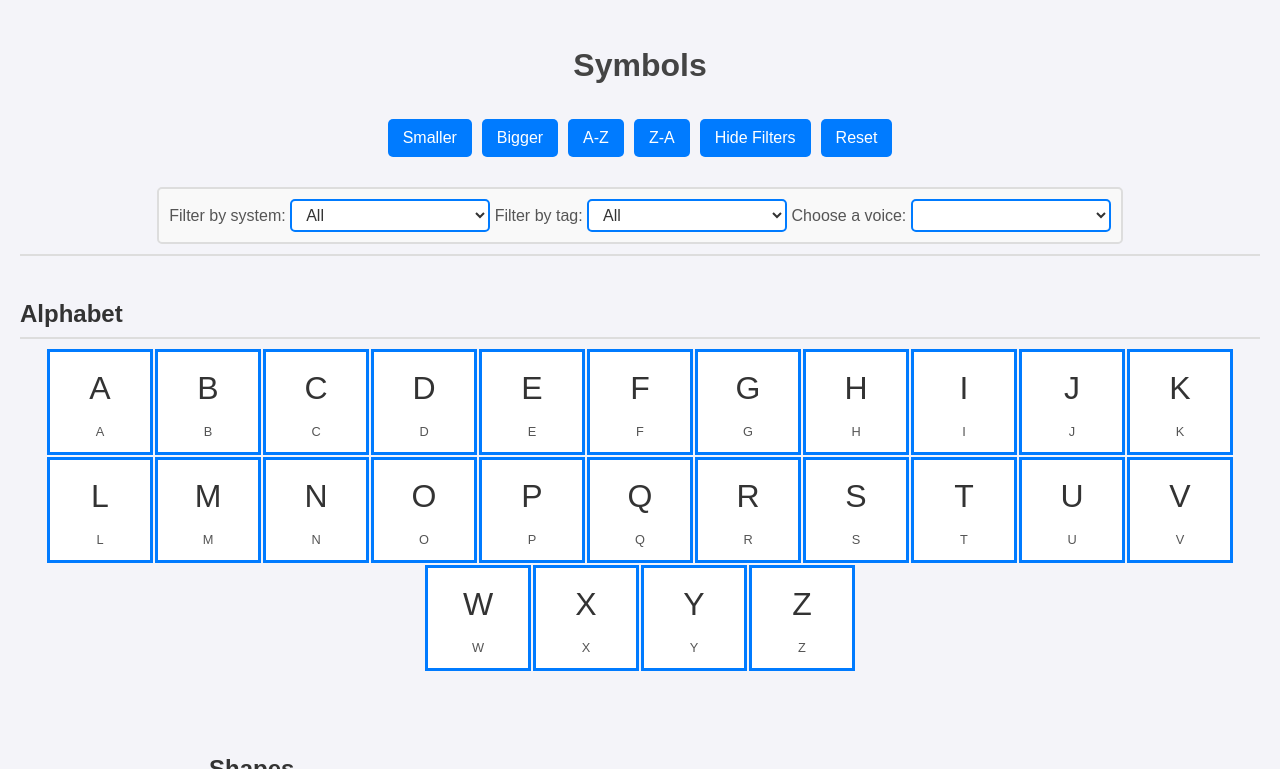
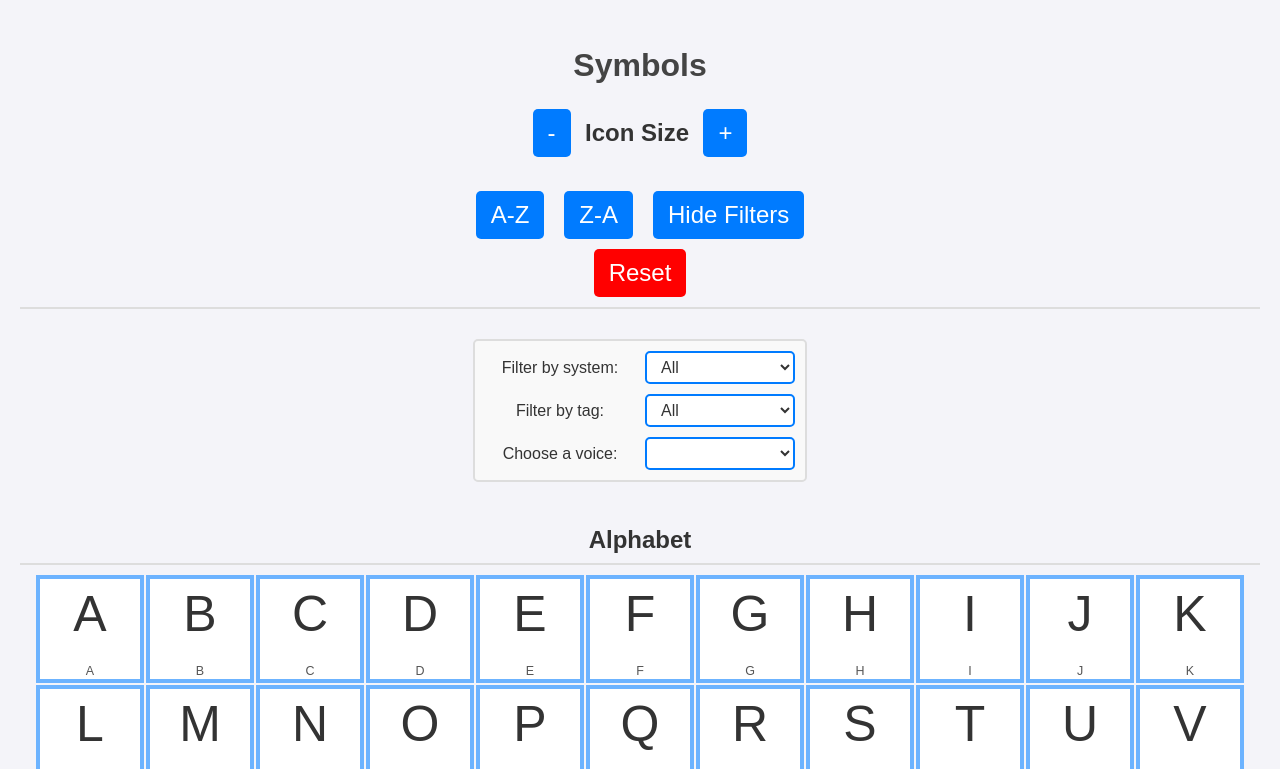
Before and after one commit to dnslp/aac-v1, a plain HTML site: page index.html in a window 1280 px wide. Both pictures are taken after a click on the button "Show Filters". Shown: the top 769 px of the page. Drawn offline with Linux system fonts and the light colour scheme.

Commit message:
change styles

```diff
--- a/index.html
+++ b/index.html
@@ -10,15 +10,22 @@
 <script src="script.js" type="module"></script>
 <body>
     <h1>Symbols</h1>
+<div class="size">
+    <button id="decreaseSize" class="action-button">-</button>
+    <h2>Icon Size</h2>
+    <button id="increaseSize" class="action-button">+</button>
+</div>
     <div class="controls">
+
         <div class="button-group">
-            <button id="decreaseSize" class="action-button">Smaller</button>
-            <button id="increaseSize" class="action-button">Bigger</button>
             <button id="sortAscending" class="action-button">A-Z</button>
             <button id="sortDescending" class="action-button">Z-A</button>
             <button id="toggleFilterBar" class="action-button">Show Filters</button>
         </div>
-        <div class="filter-bar">
+        <button id="reset" class="action-button">Reset</button>
+    </div>
+
+    <div id="filterBar" class="filter-bar">
         <label for="filterSystem" class="filter-label">Filter by system:</label>
         <select id="filterSystem" class="styled-dropdown">
             <option value="all">All</option>
@@ -32,9 +39,9 @@
         <label for="voiceSelect" class="filter-label">Choose a voice:</label>
         <select id="voiceSelect" class="styled-dropdown"></select>
     </div>
-    </div>
 
-    <div class="symbol-container" id="symbolContainer">
+    <div class="symbol-container" id="symbolContainer"></div>
+
 
     </div>
 
--- a/items.js
+++ b/items.js
@@ -1,85 +1,85 @@
 export const items = [
-    { symbol: "A", type: "text", system: "Alphabet", label: "A", tags: ["letter"] },
-    { symbol: "B", type: "text", system: "Alphabet", label: "B", tags: ["letter"] },
-    { symbol: "C", type: "text", system: "Alphabet", label: "C", tags: ["letter"] },
-    { symbol: "D", type: "text", system: "Alphabet", label: "D", tags: ["letter"] },
-    { symbol: "E", type: "text", system: "Alphabet", label: "E", tags: ["letter"] },
-    { symbol: "F", type: "text", system: "Alphabet", label: "F", tags: ["letter"] },
-    { symbol: "G", type: "text", system: "Alphabet", label: "G", tags: ["letter"] },
-    { symbol: "H", type: "text", system: "Alphabet", label: "H", tags: ["letter"] },
-    { symbol: "I", type: "text", system: "Alphabet", label: "I", tags: ["letter"] },
-    { symbol: "J", type: "text", system: "Alphabet", label: "J", tags: ["letter"] },
-    { symbol: "K", type: "text", system: "Alphabet", label: "K", tags: ["letter"] },
-    { symbol: "L", type: "text", system: "Alphabet", label: "L", tags: ["letter"] },
-    { symbol: "M", type: "text", system: "Alphabet", label: "M", tags: ["letter"] },
-    { symbol: "N", type: "text", system: "Alphabet", label: "N", tags: ["letter"] },
-    { symbol: "O", type: "text", system: "Alphabet", label: "O", tags: ["letter"] },
-    { symbol: "P", type: "text", system: "Alphabet", label: "P", tags: ["letter"] },
-    { symbol: "Q", type: "text", system: "Alphabet", label: "Q", tags: ["letter"] },
-    { symbol: "R", type: "text", system: "Alphabet", label: "R", tags: ["letter"] },
-    { symbol: "S", type: "text", system: "Alphabet", label: "S", tags: ["letter"] },
-    { symbol: "T", type: "text", system: "Alphabet", label: "T", tags: ["letter"] },
-    { symbol: "U", type: "text", system: "Alphabet", label: "U", tags: ["letter"] },
-    { symbol: "V", type: "text", system: "Alphabet", label: "V", tags: ["letter"] },
-    { symbol: "W", type: "text", system: "Alphabet", label: "W", tags: ["letter"] },
-    { symbol: "X", type: "text", system: "Alphabet", label: "X", tags: ["letter"] },
-    { symbol: "Y", type: "text", system: "Alphabet", label: "Y", tags: ["letter"] },
-    { symbol: "Z", type: "text", system: "Alphabet", label: "Z", tags: ["letter"] },
+    { symbol: "A", type: "text", system: "Alphabet", label: "A", tags: ["letter", "SLP", "OT"] },
+    { symbol: "B", type: "text", system: "Alphabet", label: "B", tags: ["letter", "SLP", "OT"] },
+    { symbol: "C", type: "text", system: "Alphabet", label: "C", tags: ["letter", "SLP", "OT"] },
+    { symbol: "D", type: "text", system: "Alphabet", label: "D", tags: ["letter", "SLP", "OT"] },
+    { symbol: "E", type: "text", system: "Alphabet", label: "E", tags: ["letter", "SLP", "OT"] },
+    { symbol: "F", type: "text", system: "Alphabet", label: "F", tags: ["letter", "SLP", "OT"] },
+    { symbol: "G", type: "text", system: "Alphabet", label: "G", tags: ["letter", "SLP", "OT"] },
+    { symbol: "H", type: "text", system: "Alphabet", label: "H", tags: ["letter", "SLP", "OT"] },
+    { symbol: "I", type: "text", system: "Alphabet", label: "I", tags: ["letter", "SLP", "OT"] },
+    { symbol: "J", type: "text", system: "Alphabet", label: "J", tags: ["letter", "SLP", "OT"] },
+    { symbol: "K", type: "text", system: "Alphabet", label: "K", tags: ["letter", "SLP", "OT"] },
+    { symbol: "L", type: "text", system: "Alphabet", label: "L", tags: ["letter", "SLP", "OT"] },
+    { symbol: "M", type: "text", system: "Alphabet", label: "M", tags: ["letter", "SLP", "OT"] },
+    { symbol: "N", type: "text", system: "Alphabet", label: "N", tags: ["letter", "SLP", "OT"] },
+    { symbol: "O", type: "text", system: "Alphabet", label: "O", tags: ["letter", "SLP", "OT"] },
+    { symbol: "P", type: "text", system: "Alphabet", label: "P", tags: ["letter", "SLP", "OT"] },
+    { symbol: "Q", type: "text", system: "Alphabet", label: "Q", tags: ["letter", "SLP", "OT"] },
+    { symbol: "R", type: "text", system: "Alphabet", label: "R", tags: ["letter", "SLP", "OT"] },
+    { symbol: "S", type: "text", system: "Alphabet", label: "S", tags: ["letter", "SLP", "OT"] },
+    { symbol: "T", type: "text", system: "Alphabet", label: "T", tags: ["letter", "SLP", "OT"] },
+    { symbol: "U", type: "text", system: "Alphabet", label: "U", tags: ["letter", "SLP", "OT"] },
+    { symbol: "V", type: "text", system: "Alphabet", label: "V", tags: ["letter", "SLP", "OT"] },
+    { symbol: "W", type: "text", system: "Alphabet", label: "W", tags: ["letter", "SLP", "OT"] },
+    { symbol: "X", type: "text", system: "Alphabet", label: "X", tags: ["letter", "SLP", "OT"] },
+    { symbol: "Y", type: "text", system: "Alphabet", label: "Y", tags: ["letter", "SLP", "OT"] },
+    { symbol: "Z", type: "text", system: "Alphabet", label: "Z", tags: ["letter", "SLP", "OT"] },
     {
         symbol: `<svg xmlns="http://www.w3.org/2000/svg" viewBox="0 0 100 100"><circle cx="50" cy="50" r="40" fill="red" stroke="black" stroke-width="3"/></svg>`,
         type: "svg",
         system: "shapes",
         label: "Circle",
-        tags: ["shape", "geometry"]
+        tags: ["shape", "OT"]
     },
     {
         symbol: `<svg xmlns="http://www.w3.org/2000/svg" viewBox="0 0 100 100"><rect x="20" y="20" width="60" height="60" fill="blue" stroke="black" stroke-width="3"/></svg>`,
         type: "svg",
         system: "shapes",
         label: "Square",
-        tags: ["shape", "geometry"]
+        tags: ["shape", "OT"]
     },
     {
         symbol: `<svg xmlns="http://www.w3.org/2000/svg" viewBox="0 0 100 100"><polygon points="50,10 90,90 10,90" fill="green" stroke="black" stroke-width="3"/></svg>`,
         type: "svg",
         system: "shapes",
         label: "Triangle",
-        tags: ["shape", "geometry"]
+        tags: ["shape", "OT"]
     },
     {
         symbol: `<svg xmlns="http://www.w3.org/2000/svg" viewBox="0 0 100 100"><ellipse cx="50" cy="50" rx="40" ry="25" fill="purple" stroke="black" stroke-width="3"/></svg>`,
         type: "svg",
         system: "shapes",
         label: "Oval",
-        tags: ["shape", "geometry"]
+        tags: ["shape", "OT"]
     },
     {
         symbol: `<svg xmlns="http://www.w3.org/2000/svg" viewBox="0 0 100 100"><polygon points="50,10 90,50 70,90 30,90 10,50" fill="cyan" stroke="black" stroke-width="3"/></svg>`,
         type: "svg",
         system: "shapes",
         label: "Pentagon",
-        tags: ["shape", "geometry"]
+        tags: ["shape", "OT"]
     },
     {
         symbol: `<svg xmlns="http://www.w3.org/2000/svg" viewBox="0 0 100 100"><polygon points="50,10 61,40 90,40 67,60 76,90 50,70 24,90 33,60 10,40 39,40" fill="yellow" stroke="black" stroke-width="3"/></svg>`,
         type: "svg",
         system: "shapes",
         label: "Star",
-        tags: ["shape", "geometry"]
+        tags: ["shape", "OT"]
     },
     {
         symbol: `<svg xmlns="http://www.w3.org/2000/svg" viewBox="0 0 100 100"><polygon points="25,10 75,10 90,50 75,90 25,90 10,50" fill="pink" stroke="black" stroke-width="3"/></svg>`,
         type: "svg",
         system: "shapes",
         label: "Hexagon",
-        tags: ["shape", "geometry"]
+        tags: ["shape", "OT"]
     },
     {
         symbol: `<svg xmlns="http://www.w3.org/2000/svg" viewBox="0 0 100 100"><line x1="10" y1="10" x2="90" y2="90" stroke="black" stroke-width="5"/><line x1="90" y1="10" x2="10" y2="90" stroke="black" stroke-width="5"/></svg>`,
         type: "svg",
         system: "shapes",
         label: "Cross",
-        tags: ["shape", "geometry", "symbol"]
+        tags: ["shape", "OT", "symbol"]
     },
     { symbol: "😊", type: "emoji", system: "device", label: "Smiling Face", tags: ["emotion"] },
     { symbol: "🦉", type: "emoji", system: "device", label: "Owl", tags: ["nature"] },
@@ -99,6 +99,6 @@ export const items = [
     { symbol: "🔥", type: "emoji", system: "device", label: "Fire", tags: ["nature"] },
     { symbol: "🎂", type: "emoji", system: "device", label: "Birthday Cake", tags: ["food"] },
     { symbol: "✨", type: "emoji", system: "device", label: "Sparkles", tags: ["symbols"] },
-    { symbol: "./images/more.png", type: "image", system: "Proloquo2Go", label: "More", tags: ["symbols"] },
-    { symbol: "./images/all-done.png", type: "image", system: "Proloquo2Go", label: "All Done", tags: ["symbols"] }
+    { symbol: "./images/more.png", type: "image", system: "Proloquo2Go", label: "More", tags: ["symbols", "OT", "SLP"] },
+    { symbol: "./images/all-done.png", type: "image", system: "Proloquo2Go", label: "All Done", tags: ["symbols", "OT", "SLP"] }
 ];
--- a/script.js
+++ b/script.js
@@ -13,7 +13,7 @@ import { items } from './items.js'; // Import items.js
     let voices = [];
     let currentSize = 100;
     const minSize = 50;
-    const maxSize = 200;
+    const maxSize = 300;
 
     // Preserve original order and current working items
     let originalOrder = [...items];
@@ -74,6 +74,7 @@ import { items } from './items.js'; // Import items.js
 
                 const header = document.createElement('h2');
                 header.textContent = system.charAt(0).toUpperCase() + system.slice(1);
+                header.className = "header"
                 section.appendChild(header);
 
                 const symbolSection = document.createElement('div');
@@ -189,12 +190,9 @@ import { items } from './items.js'; // Import items.js
     sortDescendingButton.addEventListener('click', () => sortSymbols('desc'));
 
     // Add Reset Button
-    const resetButton = document.createElement('button');
-    resetButton.id = 'reset';
-    resetButton.classList.add('action-button');
-    resetButton.textContent = 'Reset';
+    const resetButton = document.getElementById('reset');
+
     resetButton.addEventListener('click', resetSymbols);
-    document.querySelector('.button-group').appendChild(resetButton);
 
     filterSystemSelect.addEventListener('change', () => renderItems(filterSystemSelect.value, filterTagSelect.value));
     filterTagSelect.addEventListener('change', () => renderItems(filterSystemSelect.value, filterTagSelect.value));
@@ -215,7 +213,7 @@ import { items } from './items.js'; // Import items.js
         // Toggle visibility on button click
         toggleButton.addEventListener('click', () => {
             if (filterBar.style.display === 'none' || !filterBar.style.display) {
-                filterBar.style.display = 'block';
+                filterBar.style.display = 'inline-grid';
                 toggleButton.textContent = 'Hide Filters';
             } else {
                 filterBar.style.display = 'none';
--- a/styles.css
+++ b/styles.css
@@ -1,8 +1,10 @@
+/* Font Face */
 @font-face {
     font-family: 'OpenDyslexic';
     src: url('OpenDyslexic3-Regular.ttf') format('truetype');
 }
 
+/* Body Styles */
 body {
     font-family: Arial, sans-serif; /* Default font */
     text-align: center;
@@ -10,257 +12,98 @@ body {
     padding: 20px;
     background-color: #f4f4f9;
     color: #333;
-}
-body.opendyslexic-font {
-    font-family: 'OpenDyslexic', sans-serif; /* OpenDyslexic font */
-}
-
-/* Ensure font size is consistent for OpenDyslexic */
-body {
     font-size: 16px;
     line-height: 1.5;
 }
 
+body.opendyslexic-font {
+    font-family: 'OpenDyslexic', sans-serif;
+}
+
+/* Headings */
 h1 {
     font-size: 2rem;
     margin-bottom: 20px;
     color: #444;
 }
 
-/* Sticky Header */
+.header {
+    color: red;
+}
+
+.size {
+    display: ruby-text;
+}
+
+/* Controls Section */
 .controls {
     position: sticky;
     top: 0;
-    background-color: #f4f4f9; /* Light background to match the design */
-    padding: 10px 20px;
-    display: flex;
-    justify-content: space-between;
-    align-items: center;
-    border-bottom: 2px solid #ddd;
-    z-index: 100;
-    gap: 20px;
-}
-
-/* Styling for Buttons */
-.action-button {
-    padding: 10px 15px;
-    font-size: 1rem;
-    background-color: #007BFF; /* Blue color for buttons */
-    color: #fff; /* White text */
-    border: none;
-    border-radius: 5px;
-    cursor: pointer;
-    transition: background-color 0.3s, transform 0.2s;
-}
-
-.action-button:hover {
-    background-color: #0056b3; /* Darker blue for hover effect */
-}
-
-.action-button:active {
-    transform: scale(0.95);
-}
-
-/* Dropdown Styling */
-.styled-dropdown {
-    padding: 5px 10px;
-    font-size: 1rem;
-    border: 2px solid #007BFF; /* Border matches button color */
-    border-radius: 5px;
-    background-color: #fff;
-    color: #333;
-    cursor: pointer;
-    transition: border-color 0.3s;
-    width: 150px; /* Set width for consistent dropdown size */
-}
-
-.styled-dropdown:focus {
-    outline: none;
-    border-color: #0056b3; /* Highlight color for focus */
-    box-shadow: 0 0 5px rgba(0, 123, 255, 0.5);
-}
-
-
-.button-group {
-    display: flex;
-    gap: 15px;
-}
-
-.action-button {
-    padding: 15px 20px;
-    font-size: 1rem;
-    background-color: #007BFF;
-    color: #fff;
-    border: none;
-    border-radius: 8px;
-    cursor: pointer;
-    transition: background-color 0.3s, transform 0.2s;
-}
-
-.action-button:hover {
-    background-color: #0056b3;
-    transform: scale(1.05);
-}
-
-.action-button:active {
-    transform: scale(0.95);
-}
-
-.filter-group, .voice-group {
     display: flex;
     flex-direction: column;
     align-items: center;
-}
-
-.filter-label {
-    font-size: 1rem;
-    margin-bottom: 5px;
-    color: #555;
-}
-
-.styled-dropdown {
-    width: 200px;
-    padding: 10px;
-    font-size: 1rem;
-    border: 2px solid #007BFF;
-    border-radius: 8px;
-    background-color: #fff;
-    color: #333;
-    cursor: pointer;
-    transition: border-color 0.3s;
-}
-
-.styled-dropdown:hover {
-    border-color: #0056b3;
-}
-
-.styled-dropdown:focus {
-    outline: none;
-    border-color: #003f7f;
-    box-shadow: 0 0 5px rgba(0, 123, 255, 0.5);
-}
-
-/* symbol Container Styles */
-.symbol-container {
-    display: flex;
-    flex-wrap: wrap;
-    justify-content: center;
-    gap: 20px;
-}
-
-.symbol-item {
-    display: flex;
-    flex-direction: column;
-    align-items: center;
-    cursor: pointer;
-    border: 2px solid #007BFF;
-    width: var(--symbol-size, 100px);
-    height: var(--symbol-size, 100px);
-    justify-content: center;
-    border-radius: 8px;
-    background-color: #fff;
-    transition: border-color 0.3s, transform 0.2s;
-}
-
-.symbol-item:hover {
-    border-color: #0056b3;
-
-}
-
-.symbol {
-    font-size: calc(var(--symbol-size, 100px) / 2);
-}
-
-.symbol.text {
-    font-size: calc(var(--symbol-size, 100px) * 2);
-    font-weight: bold;
-}
-
-.label {
-    margin-top: 5px;
-    font-size: calc(var(--symbol-size, 100px) / 8);
-    color: #555;
-    text-align: center;
-    display: inline-block;
-    max-width: 100%;
-    word-wrap: break-word; /* Allow words to break to fit */
-    box-sizing: border-box;
-}
-
-.symbol-item {
-    display: flex;
-    flex-direction: column;
-    align-items: center;
-    cursor: pointer;
-    border: 3px solid #007BFF;
-    width: var(--symbol-size, 100px);
-    height: var(--symbol-size, 100px);
-    justify-content: center;
-    border-radius: 0px;
-    background-color: #fff;
-    transition: border-color 0.3s, transform 0.2s;
-}
-
-.symbol-item:hover {
-    border-color: #00b34e;
-
-}
-
-.symbol {
-    font-size: calc(var(--symbol-size, 100px) / 2);
-}
-
-.symbol.text {
-    font-size: calc(var(--symbol-size, 100px) * 0.9);
-    font-weight: bold;
-}
-
-
-
-.controls {
-    position: sticky;
-    top: 0;
+    gap: 10px;
+    margin-bottom: 20px;
+    padding: 10px 20px;
     background-color: #f4f4f9;
-    padding: 10px 20px;
-    display: flex;
-    justify-content: space-between;
-    align-items: center;
     border-bottom: 2px solid #ddd;
     z-index: 100;
 }
 
-.filter-bar {
-    display: flex;
-    gap: 20px;
-    align-items: center;
+.button-group {
+display: flex;
 }
 
-.button-group, .filter-group {
+/* Basic Controls */
+.basic-controls {
     display: flex;
     gap: 10px;
-    align-items: center;
+    justify-content: center;
 }
 
+/* Advanced Controls */
+.advanced-controls {
+    display: none;
+    flex-direction: column;
+    gap: 10px;
+    margin-top: 10px;
+    padding: 10px;
+    border: 2px solid #ddd;
+    border-radius: 5px;
+}
+
+/* Filter Bar */
+/* Filter Bar */
+.filter-bar {
+    display: none; /* Hidden by default */
+    grid-template-columns: 1fr 1fr;
+    gap: 10px;
+    align-items: center;
+    margin-top: 10px;
+    padding: 10px;
+    border: 2px solid #ddd;
+    border-radius: 5px;
+    background-color: #f9f9f9;
+}
+
+/* Action Button */
 .action-button {
     padding: 10px 15px;
-    font-size: 1rem;
+    font-size: 1.5rem;
     background-color: #007BFF;
     color: #fff;
     border: none;
     border-radius: 5px;
     cursor: pointer;
     transition: background-color 0.3s, transform 0.2s;
+    margin: 0px 10px;
 }
 
 .action-button:hover {
     background-color: #0056b3;
-    transform: scale(1.05);
 }
 
-.action-button:active {
-    transform: scale(0.95);
-}
-
+/* Styled Dropdown */
 .styled-dropdown {
     padding: 5px 10px;
     font-size: 1rem;
@@ -269,6 +112,26 @@ h1 {
     background-color: #fff;
     color: #333;
     cursor: pointer;
+    transition: border-color 0.3s;
+    width: 100%; /* Full width for responsiveness */
+}
+
+
+#reset {
+    background-color: red;
+}
+
+/* Dropdown Styling */
+.styled-dropdown {
+    padding: 5px 10px;
+    font-size: 1rem;
+    border: 2px solid #007BFF;
+    border-radius: 5px;
+    background-color: #fff;
+    color: #333;
+    cursor: pointer;
+    transition: border-color 0.3s;
+    width: 150px;
 }
 
 .styled-dropdown:focus {
@@ -276,12 +139,67 @@ h1 {
     border-color: #0056b3;
     box-shadow: 0 0 5px rgba(0, 123, 255, 0.5);
 }
+
+.styled-dropdown:hover {
+    border-color: #0056b3;
+}
+
+/* Symbol Container */
+.symbol-container {
+    display: flex;
+    flex-wrap: wrap;
+    justify-content: center;
+    gap: 20px;
+    margin-top: 20px;
+}
+
+/* Symbol Items */
+.symbol-item {
+    display: flex;
+    flex-direction: column;
+    align-items: center;
+    justify-content: center;
+    cursor: pointer;
+    border: 4px solid #6cb3ff;
+    border-radius: 0px;
+    background-color: #fff;
+    width: var(--symbol-size, 100px);
+    height: var(--symbol-size, 100px);
+    transition: border-color 0.3s, transform 0.2s;
+}
+
+.symbol-item:hover {
+    border-color: #0056b3;
+}
+
+/* Symbol and Label */
+.symbol {
+    font-size: calc(var(--symbol-size, 100px) / 2);
+    margin-bottom: 5px;
+}
+
+.symbol.text {
+    font-size: calc(var(--symbol-size, 100px) * 0.9);
+    font-weight: bold;
+}
+
+.label {
+    font-size: calc(var(--symbol-size, 100px) / 8);
+    color: #555;
+    text-align: center;
+    margin-top: 5px;
+    word-wrap: break-word;
+    max-width: 100%;
+    box-sizing: border-box;
+}
+
+/* Categories */
 .category {
     margin-bottom: 40px;
 }
 
 .category h2 {
-    text-align: left;
+    text-align: center;
     font-size: 1.5rem;
     margin-bottom: 10px;
     color: #333;
@@ -296,161 +214,14 @@ h1 {
     justify-content: center;
 }
 
-/* Basic Controls */
-.basic-controls {
-    display: flex;
-    gap: 10px;
-    justify-content: center;
-    margin-bottom: 10px;
-}
-
-/* Advanced Settings */
-.advanced-controls {
-    display: none; /* Hidden by default */
-    flex-direction: column;
-    gap: 10px;
-    margin-top: 10px;
-    padding: 10px;
-    border-top: 2px solid #ddd;
-}
-
-/* Toggle Button */
-.advanced-controls-toggle {
-    text-align: center;
-}
-
-.action-button {
-    padding: 10px 15px;
-    font-size: 1rem;
-    background-color: #007BFF;
-    color: #fff;
-    border: none;
-    border-radius: 5px;
-    cursor: pointer;
-    transition: background-color 0.3s, transform 0.2s;
-}
-.controls {
-    display: flex;
-    flex-direction: column;
-    align-items: center;
-    margin-bottom: 20px;
-}
-
-/* Basic Controls */
-.basic-controls {
-    display: flex;
-    gap: 10px;
-    margin-bottom: 10px;
-}
-
-/* Advanced Controls */
-.advanced-controls {
-    display: none; /* Hidden by default */
-    flex-direction: column;
-    gap: 10px;
-    margin-top: 10px;
-    padding: 10px;
-    border: 2px solid #ddd;
-    border-radius: 5px;
-}
-
-/* Action Buttons */
-.action-button {
-    padding: 10px 15px;
-    font-size: 1rem;
-    background-color: #007BFF;
-    color: #fff;
-    border: none;
-    border-radius: 5px;
-    cursor: pointer;
-    transition: background-color 0.3s ease, transform 0.2s ease;
-}
-
-.action-button:hover {
-    background-color: #0056b3;
-    transform: scale(1.05);
-}
-
-/* Symbol Container */
-.symbol-container {
-    display: flex;
-    flex-wrap: wrap;
-    gap: 20px;
-    justify-content: center;
-    margin-top: 20px;
-}
-
-
-.symbol-item:hover {
-    transform: scale(1.05);
-    border-color: #0056b3;
-}
-
-/* Symbol and Label Styling */
-.symbol {
-    font-size: 2rem;
-    margin-bottom: 5px;
-}
-
-.label {
-    font-size: 0.8rem;
-    color: #555;
-    text-align: center;
-}
-
-/* Filter bar (hidden by default) */
-.filter-bar {
-    display: none;
-    margin-top: 10px;
-    padding: 10px;
-    border: 2px solid #ddd;
-    border-radius: 5px;
-    background-color: #f9f9f9;
-}
-
-/* Action Button */
-.action-button {
-    padding: 10px 15px;
-    font-size: 1rem;
-    background-color: #007BFF;
-    color: #fff;
-    border: none;
-    border-radius: 5px;
-    cursor: pointer;
-    transition: background-color 0.3s ease, transform 0.2s ease;
-}
-
-.action-button:hover {
-    background-color: #0056b3;
-    transform: scale(1.05);
-}
-
-
-/* Mobile Responsive Layout */
+/* Responsive Layout */
 @media (max-width: 768px) {
     .basic-controls {
         flex-wrap: wrap;
-        justify-content: center;
         gap: 5px;
     }
+
     .action-button {
         font-size: 0.9rem;
     }
 }
-
-
-.action-button:hover {
-    background-color: #0056b3;
-    transform: scale(1.05);
-}
-
-@media (max-width: 768px) {
-    .basic-controls {
-        flex-wrap: wrap; /* Wrap buttons on smaller screens */
-        gap: 5px;
-    }
-
-    .action-button {
-        font-size: 0.9rem; /* Slightly smaller buttons for smaller screens */
-    }
-}
```
Also changed, not shown: symbols_master.csv (added, +29 -0 lines), 1 other file. Lines whose indentation alone changed are shown as unchanged.
